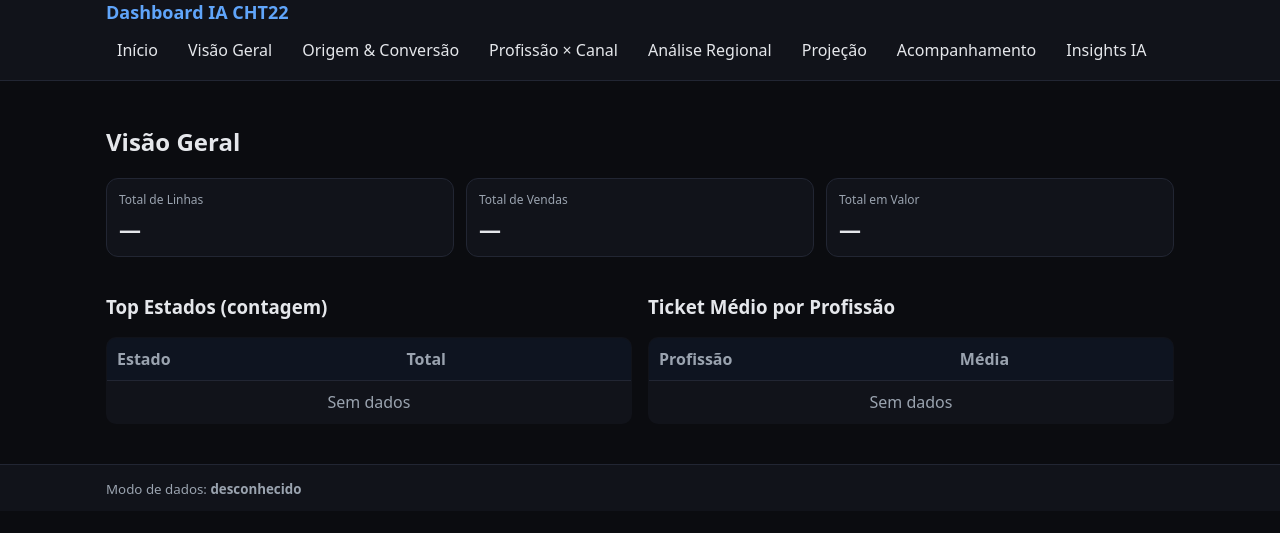
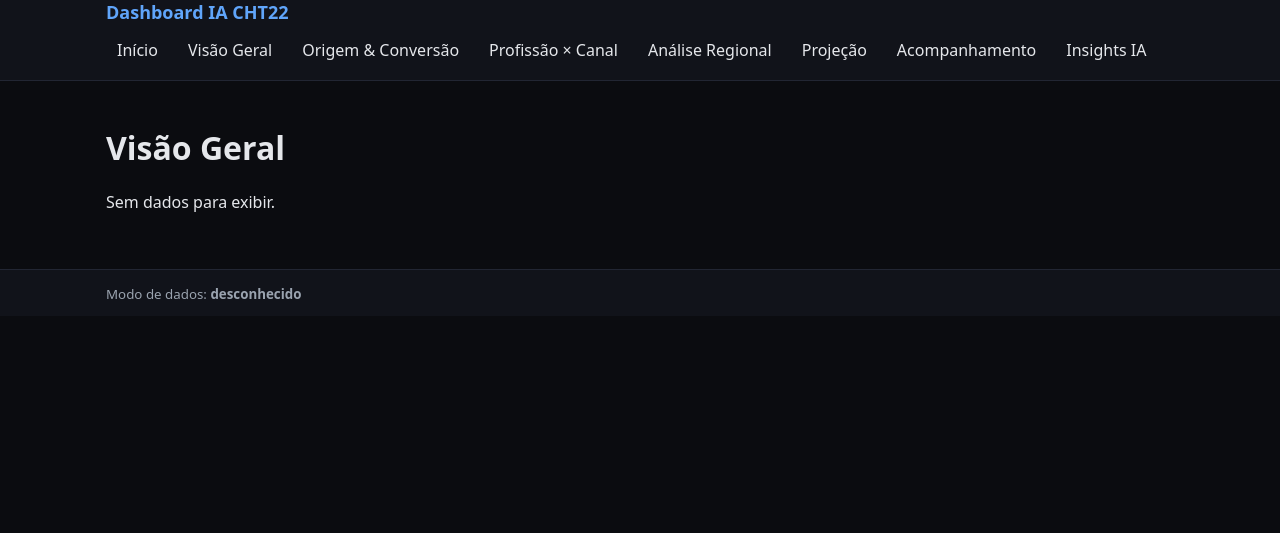
Before and after one commit to MacDowell354/dashboard-nandamac-ia, a Python web app: template templates/visao_geral.html in a window 1280 px wide. Shown: the top 533 px of the page. Run offline with Jinja, Linux system fonts and the light colour scheme; the template is opened without the code that fills it, so the values that code supplies are empty.

Commit message:
Update visao_geral.html

```diff
--- a/templates/visao_geral.html
+++ b/templates/visao_geral.html
@@ -1,58 +1,13 @@
-{% extends 'base.html' %}
+{% extends "base.html" %}
 {% block content %}
-  <h2>Visão Geral</h2>
+<h1>Visão Geral</h1>
 
-  <div class="kpis">
-    <div class="kpi">
-      <div class="kpi-label">Total de Linhas</div>
-      <div class="kpi-value">{{ total_linhas is not none and format_ptbr_int(total_linhas) or '—' }}</div>
-    </div>
-    <div class="kpi">
-      <div class="kpi-label">Total de Vendas</div>
-      <div class="kpi-value">{{ total_vendas is not none and format_ptbr_int(total_vendas) or '—' }}</div>
-    </div>
-    <div class="kpi">
-      <div class="kpi-label">Total em Valor</div>
-      <div class="kpi-value">{{ total_valor is not none and format_ptbr_money(total_valor) or '—' }}</div>
-    </div>
-  </div>
-
-  <div class="grid-2">
-    <section>
-      <h3>Top Estados (contagem)</h3>
-      <table class="table">
-        <thead><tr><th>Estado</th><th>Total</th></tr></thead>
-        <tbody>
-          {% for r in por_estado %}
-          <tr>
-            <td>{{ r.estado or r.get('estado') }}</td>
-            <td class="num">{{ format_ptbr_int(r.total or r.get('total')) }}</td>
-          </tr>
-          {% else %}
-          <tr><td colspan="2" class="muted">Sem dados</td></tr>
-          {% endfor %}
-        </tbody>
-      </table>
-    </section>
-
-    <section>
-      <h3>Ticket Médio por Profissão</h3>
-      <table class="table">
-        <thead><tr><th>Profissão</th><th>Média</th></tr></thead>
-        <tbody>
-          {% for r in ticket_prof %}
-          <tr>
-            <td>{{ r.profissao or r.get('profissao') }}</td>
-            <td class="num">
-              {% set m = r.media or r.get('media') or r.valor or r.get('valor') %}
-              {{ format_ptbr_money(m) }}
-            </td>
-          </tr>
-          {% else %}
-          <tr><td colspan="2" class="muted">Sem dados</td></tr>
-          {% endfor %}
-        </tbody>
-      </table>
-    </section>
-  </div>
+{% if tables %}
+  {% for name, table in tables %}
+    <h3>{{ name }}</h3>
+    {% include "widgets/table.html" %}
+  {% endfor %}
+{% else %}
+  <p>Sem dados para exibir.</p>
+{% endif %}
 {% endblock %}
```
